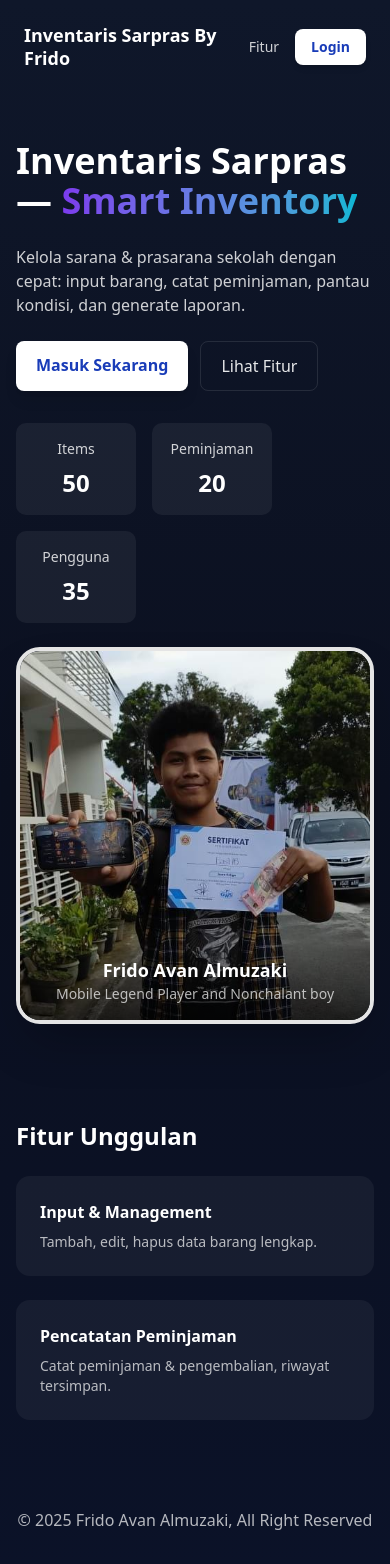
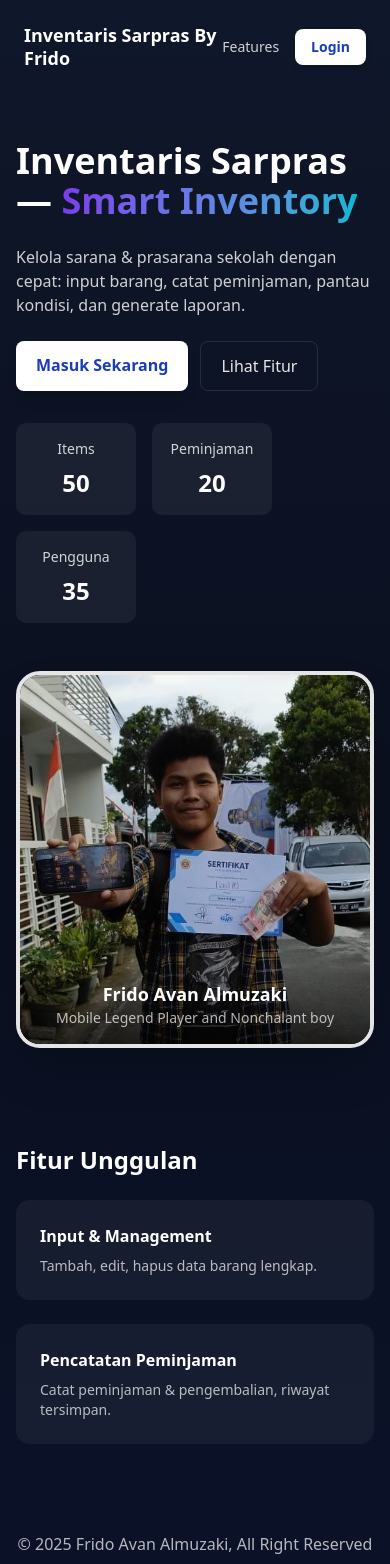
Before and after one commit to Fridoavan/fridowebujian, a Next.js app: page / in a window 390 px wide. Shown: the top 1564 px of the page. Built offline with nearby package versions, Linux system fonts and the light colour scheme.

Commit message:
ubah bagian foto

```diff
--- a/src/app/page.tsx
+++ b/src/app/page.tsx
@@ -1,6 +1,7 @@
 "use client";
 import Link from "next/link";
 import { useEffect, useState } from "react";
+import Image from "next/image";
 
 export default function Home() {
   const [items, setItems] = useState(0);
@@ -8,15 +9,20 @@ export default function Home() {
   const [users, setUsers] = useState(0);
 
   useEffect(() => {
-    const animate = (set: any, target: number, dur = 1000) => {
+    const animate = (
+      setter: React.Dispatch<React.SetStateAction<number>>,
+      target: number,
+      dur = 1000
+    ) => {
       const start = Date.now();
       const tick = () => {
         const t = Math.min(1, (Date.now() - start) / dur);
-        set(Math.floor(target * (1 - Math.pow(1 - t, 3))));
+        setter(Math.floor(target * (1 - Math.pow(1 - t, 3))));
         if (t < 1) requestAnimationFrame(tick);
       };
       tick();
     };
+
     animate(setItems, 50, 1200);
     animate(setLoans, 20, 1200);
     animate(setUsers, 35, 1200);
@@ -34,7 +40,7 @@ export default function Home() {
             href="#features"
             className="text-white/80 hover:text-white/90 text-sm font-medium py-2"
           >
-            Fitur
+            Features
           </Link>
           <Link
             href="/login"
@@ -46,7 +52,7 @@ export default function Home() {
       </header>
 
       {/* HERO */}
-      <section className="w-full px-4 sm:px-6 py-12 grid md:grid-cols-2 gap-6 items-center">
+      <section className="w-full px-4 sm:px-6 py-12 grid md:grid-cols-2 gap-12 items-center">
         <div className="space-y-6">
           <h2 className="text-4xl md:text-5xl font-extrabold">
             Inventaris Sarpras —{" "}
@@ -79,12 +85,14 @@ export default function Home() {
           </div>
         </div>
 
-        {/* Modern Photo Card */}
-        <PhotoCard
-          src="/fridogg.jpeg"
-          name="Frido Avan Almuzaki"
-          desc="Mobile Legend Player and Nonchalant boy"
-        />
+        {/* Modern Photo Card dengan jarak aman */}
+        <div className="ml-0 md:ml-8">
+          <PhotoCard
+            src="/fridogg.jpeg"
+            name="Frido Avan Almuzaki"
+            desc="Mobile Legend Player and Nonchalant boy"
+          />
+        </div>
       </section>
 
       {/* FEATURES */}
@@ -135,7 +143,13 @@ const PhotoCard = ({
   desc: string;
 }) => (
   <div className="w-full max-w-sm relative rounded-3xl overflow-hidden border-4 border-gradient-to-r from-[#7c3aed] to-[#06b6d4] shadow-2xl transition-transform hover:scale-105 hover:rotate-1 hover:shadow-[#7c3aed]/50">
-    <img src={src} alt={name} className="w-full h-auto object-cover" />
+    <Image
+      src={src}
+      alt={name}
+      width={400}
+      height={400}
+      className="w-full h-auto object-cover"
+    />
     <div className="absolute bottom-0 left-0 right-0 bg-gradient-to-t from-black/60 to-transparent p-4 text-center">
       <h3 className="text-white font-bold text-lg">{name}</h3>
       <p className="text-sm text-white/70">{desc}</p>
```
